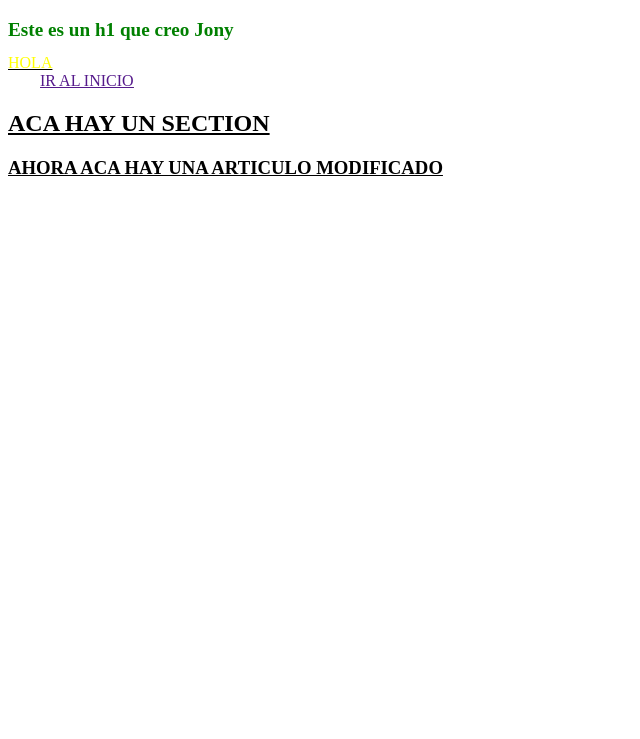
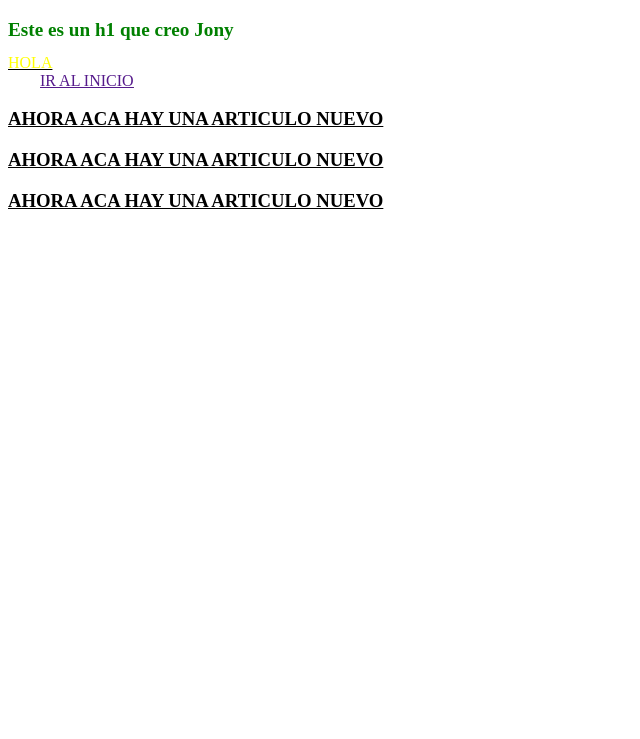
Before and after one commit to JonatanPalavecinoDePrueba/PPrueba-de-git-y-git-hub, a plain HTML site: page index.html in a window 1280 px wide. Shown: the part 61-800 px from the top of the page, without its empty margins (0-640 px from the left). Drawn offline with Linux system fonts and the light colour scheme.

Commit message:
jona hizo lio para ver como resolverlo

```diff
--- a/css/style.css
+++ b/css/style.css
@@ -44,6 +44,7 @@ article {
 .footer-link {
     cursor: pointer;
     background-color: aliceblue;
+    color: aqua;
 }
 
 p {
--- a/index.html
+++ b/index.html
@@ -16,11 +16,10 @@
             <a class="link" href="">IR AL INICIO</a>
         </ul>
     </div>
-    <section>
-        <h2>ACA HAY UN SECTION</h2>
-    </section>
     <article>
-        <h3>AHORA ACA HAY UNA ARTICULO MODIFICADO</h3>
+        <h3>AHORA ACA HAY UNA ARTICULO NUEVO</h3>
+        <h3>AHORA ACA HAY UNA ARTICULO NUEVO</h3>
+        <h3>AHORA ACA HAY UNA ARTICULO NUEVO</h3>
     </article>
     <footer class="footer">
         <div class="footer-box">
```
